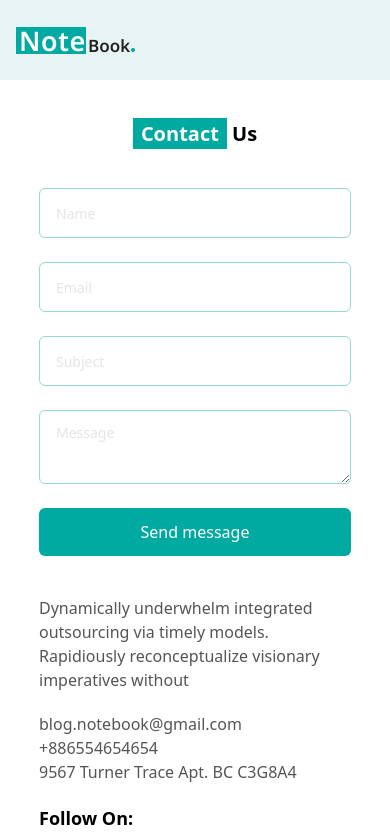
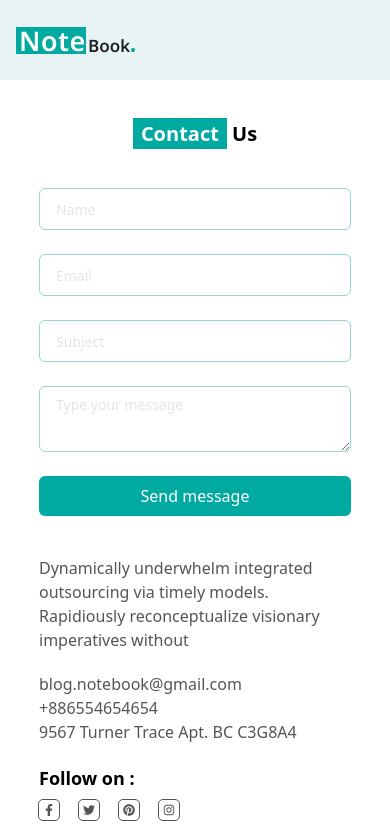
Before and after one commit to VVKDO98/react-blog-with-api-blog, a React (Create React App) app: page /contact in a window 390 px wide. Shown: the top 837 px of the page. Built offline with nearby package versions, Linux system fonts and the light colour scheme.

Commit message:
Contact Responsive desktop

```diff
--- a/src/pages/Contact.js
+++ b/src/pages/Contact.js
@@ -6,21 +6,21 @@ const Contact = () => {
         <div className='py-10 w-full'>
             <div className='w-4/5 mx-auto flex flex-col items-center justify-start'>
                 <h1 className='font-semibold text-xl'><span className='py-0.5 px-2 text-white bg-green'>Contact</span> Us</h1>
-                <div className='mt-10 w-full'>
-                    <div className='w-full'>
+                <div className='mt-10 w-full lg:flex lg:flex-row lg:items-start lg:gap-20'>
+                    <div className='w-full lg:w-1/2'>
                         <form action="" className='flex flex-col gap-6'>
-                            <div className='flex flex-col items-start gap-6'>
-                                <input className='w-full form-input px-4 py-3 rounded-md border border-1 border-form placeholder:text-bgcolor placeholder:text-sm placeholder:font-normal' type="text" name="name" placeholder='Name' />
-                                <input className='w-full form-input px-4 py-3 rounded-md border border-1 border-form placeholder:text-bgcolor placeholder:text-sm placeholder:font-normal' type="email" name="email" placeholder='Email' />
+                            <div className='flex flex-col items-start gap-6 lg:flex-row'>
+                                <input className='w-full form-input px-4 py-2 rounded-md border border-1 border-form placeholder:text-bgcolor placeholder:text-sm placeholder:font-normal' type="text" name="name" placeholder='Name' />
+                                <input className='w-full form-input px-4 py-2 rounded-md border border-1 border-form placeholder:text-bgcolor placeholder:text-sm placeholder:font-normal' type="email" name="email" placeholder='Email' />
                             </div>
                             <div className='flex flex-col gap-6'>
-                                <input className='w-full form-input px-4 py-3 rounded-md border border-1 border-form placeholder:text-bgcolor placeholder:text-sm placeholder:font-normal' type="text" name="subject" placeholder='Subject' />
-                                <textarea className='w-full px-4 py-3 rounded-md border border-1 border-form placeholder:text-bgcolor placeholder:text-sm placeholder:font-normal' name="message" placeholder='Message'></textarea>
+                                <input className='w-full form-input px-4 py-2 rounded-md border border-1 border-form placeholder:text-bgcolor placeholder:text-sm placeholder:font-normal' type="text" name="subject" placeholder='Subject' />
+                                <textarea className='w-full px-4 py-2 rounded-md border border-1 border-form placeholder:text-bgcolor placeholder:text-sm placeholder:font-normal lg:h-40' name="message" placeholder='Type your message'></textarea>
                             </div>
-                            <input className='px-4 py-3 rounded-md bg-green text-white' type="button" value="Send message" />
+                            <input className='px-4 py-2 rounded-md bg-green text-white lg:w-32' type="button" value="Send message" />
                         </form>
                     </div>
-                    <div className='mt-10'>
+                    <div className='mt-10 lg:mt-0 lg:w-1/2'>
                         <p className='mb-5 text-base text-grey font-normal'>Dynamically underwhelm integrated outsourcing via timely models. Rapidiously reconceptualize visionary imperatives without</p>
                         <div className='mb-5 text-base text-grey font-normal flex flex-col'>
                             <a className='hover:text-green' href='mailto:blog.notebook@gmail.com'>blog.notebook@gmail.com</a>
@@ -28,12 +28,12 @@ const Contact = () => {
                             <p>9567 Turner Trace Apt. BC C3G8A4</p>
                         </div>
                         <div>
-                            <p className='text-lg font-semibold mb-2 text-black'>Follow On:</p>
+                            <p className='text-lg font-semibold mb-2 text-black'>Follow on :</p>
                             <div className='flex flex-row gap-5'>
-                                <a href="/"><FaFacebookF  className='text-2xl p-1 outline outline-1 rounded text-grey hover:text-white hover:bg-green' /></a>
-                                <a href="/"><FaTwitter  className='text-2xl p-1 outline outline-1 rounded text-grey hover:text-white hover:bg-green' /></a>
-                                <a href="/"><FaPinterest  className='text-2xl p-1 outline outline-1 rounded text-grey hover:text-white hover:bg-green' /></a>
-                                <a href="/"><FaInstagram  className='text-2xl p-1 outline outline-1 rounded text-grey hover:text-white hover:bg-green' /></a>
+                                <a href="/"><FaFacebookF  className='text-xl p-1 outline outline-1 rounded text-grey hover:text-white hover:bg-green' /></a>
+                                <a href="/"><FaTwitter  className='text-xl p-1 outline outline-1 rounded text-grey hover:text-white hover:bg-green' /></a>
+                                <a href="/"><FaPinterest  className='text-xl p-1 outline outline-1 rounded text-grey hover:text-white hover:bg-green' /></a>
+                                <a href="/"><FaInstagram  className='text-xl p-1 outline outline-1 rounded text-grey hover:text-white hover:bg-green' /></a>
                             </div>
                         </div>
                     </div>
```
